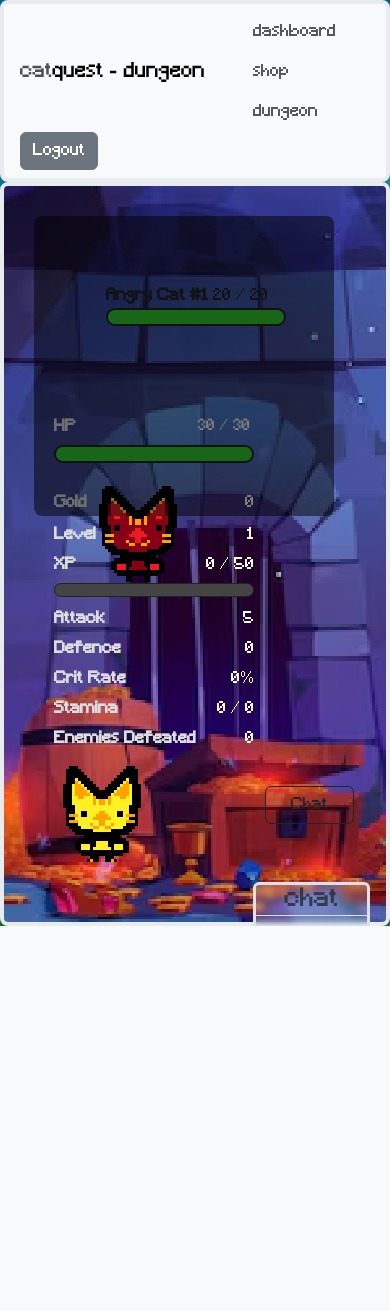
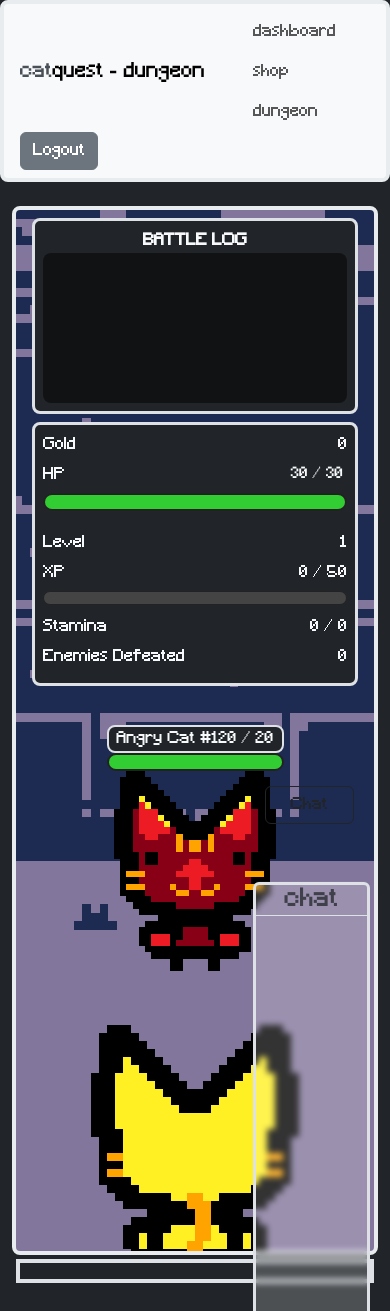
Before and after one commit to robertmoa/catquest, a Flask app: page /dungeon in a window 390 px wide. Before the commit the page ends 926 px from the top, so only its background shows below. Run offline with Flask 3, Linux system fonts and the light colour scheme; a user stored in the database is signed in; some libraries are stand-ins or nearby versions.

Commit message:
Changed dungeon html layout. More readable and responsive. Works on phone orientation too. Also removed some variables from being displayed on screen. As the user knows what they have equipped

```diff
--- a/static/css/dungeon.css
+++ b/static/css/dungeon.css
@@ -1,19 +1,20 @@
 #battle-area {
-  position: relative;
-  height: calc(100vh - 100px);
 
-  background-image: url('../images/rpgbg.avif');
+  background-image: url('../images/rpgbg.png');
   background-size: cover;
-  background-position: center;
+  background-position: bottom;
   background-repeat: no-repeat;
+}
+body{
+  background-image: none !important;
+  background-color: var(--bs-dark);
 }
 
 #player-unit {
-  position: absolute;
-  bottom: 50px;
-  left: 50px;
+  height: 256px;
+  overflow: hidden;
   display: flex;
-  flex-direction: column;
+  justify-content: center;
   align-items: flex-start;
 }
 
@@ -23,22 +24,24 @@
   order: -1;
 }
 
+#player-sprite-wrapper{
+  width: 256px;
+  height: auto;
+
+  transform: translateY(30px);
+}
 #player-sprite {
-  width: 96px;
+  width: 256px;
   height: auto;
   image-rendering: pixelated;
+
+
 }
 
-#battle-log {
-  position: absolute;
-  top: 30px;
-  left: 30px;
-  width: 300px;
-  z-index: 10;
-}
+
 
 .battle-log-messages {
-  height: 300px;
+  height: 150px;
   overflow-y: auto;
   background: rgba(0, 0, 0, 0.5);
   padding: 10px;
@@ -52,10 +55,8 @@
 }
 
 #enemy-sprite {
-  position: absolute;
-  top: 150px;
-  right: 100px;
-  width: 96px;
+
+  width: 200px;
   height: auto;
   image-rendering: pixelated;
 }
@@ -88,11 +89,10 @@
 }
 
 #player-actions {
-  margin-top: 10px;
+
   display: flex;
   flex-wrap: wrap;
   gap: 8px;
-  max-width: 320px;
 }
 
 .action-btn {
@@ -106,19 +106,7 @@
   box-shadow: 0 0 8px rgba(255, 215, 0, 0.6);
 }
 
-#enemy-unit {
-  position: absolute;
-  top: 150px;
-  right: 100px;
-}
 
-#enemy-hud {
-  position: absolute;
-  bottom: 100%;
-  right: 0;
-  width: 180px;
-  margin-bottom: 10px;
-}
 
 #player-stats {
   margin-top: 15px;
@@ -175,13 +163,19 @@
 
 @keyframes heal-pulse {
   0% {
-    filter: drop-shadow(0 0 0px rgba(60, 255, 0, 0.9));
-    transform: scale(1);
+      filter: none;
+  }
+
+  25% {
+      filter: hue-rotate(70deg) saturate(1.8) brightness(1.15);
+  }
+
+  50% {
+      filter: hue-rotate(90deg) saturate(2.2) brightness(1.25);
   }
 
   100% {
-    filter: drop-shadow(0 0 50px rgba(26, 255, 0, 0));
-    transform: scale(1);
+      filter: none;
   }
 }
 
@@ -190,5 +184,5 @@
   animation-iteration-count: 1;
 }
 .healpulse{
-  animation: heal-pulse 2s infinite;
+  animation: heal-pulse 1s ease-in-out;
 }
--- a/static/js/dungeon.js
+++ b/static/js/dungeon.js
@@ -729,7 +729,7 @@ function rebuildActionButtons() {
 
   actions.forEach((action, index) => {
     const btn = document.createElement("button");
-    btn.classList.add("btn", "btn-sm", "action-btn", getButtonClass(action));
+    btn.classList.add("btn", "action-btn", "flex-fill", getButtonClass(action));
     btn.dataset.actionId = action.id;
     btn.dataset.index = String(index);
     btn.type = "button";
--- a/templates/dungeon.html
+++ b/templates/dungeon.html
@@ -1,99 +1,161 @@
-<!DOCTYPE html>
 <html lang="en">
 <head>
     <meta charset="UTF-8">
     <meta name="viewport" content="width=device-width, initial-scale=1.0">
     <title>CatQuest - Dungeon</title>
+
     <link rel="stylesheet" href="{{ url_for('static', filename='css/main.css') }}">
     <link rel="stylesheet" href="{{ url_for('static', filename='css/dungeon.css') }}">
     <link rel="stylesheet" href="{{ url_for('static', filename='css/chat.css') }}">
 </head>
+
 <body>
+
 {% include 'navbar.html' %}
 
-    <div class="battle-page">
-        <main id="battle-area" class="border border-4 border-light-subtle rounded-3" aria-label="Dungeon battle area">
-            <section id="battle-log" aria-label="Battle log">
-                <div class="battle-log-messages" id="log-messages"></div>
+<div class="container-fluid py-4">
+
+    <main id="battle-area"
+          class="border border-4 border-light-subtle rounded-3 px-3 "
+          aria-label="Dungeon battle area">
+
+        <div class="row g-1">
+
+            <!-- ================= LEFT PANEL (LOG) ================= -->
+            <div class="col-lg-3 d-flex flex-column">
+
+                <section id="battle-log"
+                         aria-label="Battle log"
+                         class="border border-3 rounded-3 bg-dark text-light p-2 text-center my-2">
+                    <strong class=>BATTLE LOG</strong>
+                    <div class="battle-log-messages text-start" id="log-messages"></div>
+
                 </section>
-            <section id="player-unit" class="battle-unit" aria-label="Player">
                 <div id="player-hud-wrapper">
-                <div id="player-hud" class="unit-panel">
+
+                        <div id="player-hud" class="unit-panel border border-3 rounded-3 bg-dark text-light w-100 p-2">
                             <div class="stats-row">
-                        <span class="stat-label">HP</span>
-                        <span id="player-hp-text" class="stat-value">30 / 30</span>
+                                <span>Gold</span>
+                                <span id="player-gold">0</span>
                             </div>
-                    <div class="hp-bar-bg" aria-hidden="true">
+                            <div class="stats-row">
+                                <span>HP</span>
+                                <span id="player-hp-text">30 / 30</span>
+                            </div>
+
+                            <div class="hp-bar-bg">
                                 <div id="player-hp-fill" class="hp-bar-fill"></div>
                             </div>
-                    <div id="player-status-display" style="min-height: 20px; font-size: 0.8em; color: gold;"></div>
 
-                    <div class="stats-row" style="margin-top: 8px;">
-                        <span class="stat-label">Gold</span>
-                        <span id="player-gold" class="stat-value">0</span>
+                            <div id="player-status-display"
+                                 style="min-height: 20px; font-size: 0.8em; color: gold;">
                             </div>
 
-                    <div class="stats-row" style="margin-top: 8px;">
-                        <span class="stat-label">Level</span>
-                        <span id="player-level" class="stat-value">1</span>
+
+
+                            <div class="stats-row">
+                                <span>Level</span>
+                                <span id="player-level">1</span>
                             </div>
+
                             <div class="stats-row">
-                        <span class="stat-label">XP</span>
-                        <span id="player-xp" class="stat-value">0 / 50</span>
+                                <span>XP</span>
+                                <span id="player-xp">0 / 50</span>
                             </div>
-                    <div class="xp-bar-bg" aria-hidden="true">
+
+                            <div class="xp-bar-bg">
                                 <div id="player-xp-fill" class="xp-bar-fill"></div>
                             </div>
 
-                    <div class="stats-row" style="margin-top: 8px;">
-                        <span class="stat-label">Attack</span>
-                        <span id="player-attack" class="stat-value">5</span>
+
+
+                            <div class="stats-row" id="stamina-row">
+                                <span>Stamina</span>
+                                <span id="player-stamina">0 / 0</span>
                             </div>
+
                             <div class="stats-row">
-                        <span class="stat-label">Defence</span>
-                        <span id="player-defence" class="stat-value">0</span>
+                                <span>Enemies Defeated</span>
+                                <span id="enemy-count">0</span>
                             </div>
-                    <div class="stats-row" id="crit-row">
-                        <span class="stat-label">Crit Rate</span>
-                        <span id="player-crit" class="stat-value">0%</span>
+
                         </div>
-                    <div class="stats-row" id="stamina-row">
-                        <span class="stat-label">Stamina</span>
-                        <span id="player-stamina" class="stat-value">0 / 0</span>
+
                     </div>
-                    <div class="stats-row">
-                        <span class="stat-label">Enemies Defeated</span>
-                        <span id="enemy-count" class="stat-value">0</span>
+
+            </div>
+
+            <!-- ================= CENTER (BATTLE FIELD) ================= -->
+            <div class="col-lg-6 d-flex flex-column align-items-center justify-content-center gap-4 overflow-hidden">
+
+                <!-- ENEMY -->
+                <section id="enemy-unit"
+                         class="battle-unit d-flex flex-column align-items-center"
+                         aria-label="Enemy">
+
+                    <div id="enemy-hud" class="unit-panel">
+
+                        <div id="enemy-status-display"
+                             style="min-height: 20px; font-size: 0.8em; color: gold; text-align: center;">
+                        </div>
+
+                        <div class="d-flex bg-dark border border-2 rounded-3 text-light px-2">
+                            <span id="enemy-name">Angry Cat #1</span>
+                            <span id="enemy-hp-text">20 / 20</span>
+                        </div>
+
+                        <div class="hp-bar-bg">
+                            <div id="enemy-hp-fill" class="hp-bar-fill"></div>
+                        </div>
+
+                    </div>
+
+                    <img id="enemy-sprite"
+                         src="{{ url_for('static', filename='images/ecatsprite.png') }}"
+                         alt="Enemy cat sprite">
+
+
+                </section>
+
+                <!-- PLAYER -->
+                <section id="player-unit"
+                         class="battle-unit d-flex flex-column align-items-center mt-auto"
+                         aria-label="Player">
+                    <div id="player-sprite-wrapper">
+                        <img id="player-sprite"
+                         src="{{ url_for('static', filename='images/catsprite-n.png') }}"
+                         alt="Player cat sprite">
+                    </div>
+                </section>
+            </div>
+
+
+        </div>
+
+    </main>
+    <div class="row g-4 justify-content-center align-items-center border border-4 m-1 bg-dark">
+
+            <div id="player-actions" class="d-flex w-100 gap-2 m-2"
+                         class="unit-actions d-flex gap-2"
+                         aria-label="Action buttons">
                     </div>
     </div>
 
-                <img id="player-sprite" src="{{ url_for('static', filename='images/catsprite-s.png') }}" alt="Player cat sprite">
 
-                <div id="player-actions" class="unit-actions" aria-label="Action buttons">
-                    <!-- Buttons rendered dynamically by dungeon.js -->
-                </div>
-                </div>
-            </section>
-
-            <section id="enemy-unit" class="battle-unit" aria-label="Enemy">
-                <div id="enemy-hud" class="unit-panel">
-                    <div id="enemy-status-display" style="min-height: 20px; font-size: 0.8em; color: gold; text-align: center;"></div>
-                    <div class="hp-row">
-                        <span class="hp-label" id="enemy-name">Angry Cat #1</span>
-                        <span id="enemy-hp-text" class="hp-text">20 / 20</span>
-                    </div>
-                    <div class="hp-bar-bg" aria-hidden="true">
-                        <div id="enemy-hp-fill" class="hp-bar-fill"></div>
-                    </div>
-                </div>
-                <img id="enemy-sprite" src="{{ url_for('static', filename='images/ecatsprite.png') }}" alt="Enemy cat sprite">
-            </section>
-        </main>
 </div>
 
 <script src="https://cdnjs.cloudflare.com/ajax/libs/socket.io/4.0.1/socket.io.js"></script>
 <script src="{{ url_for('static', filename='js/connect.js') }}"></script>
 <script src="{{ url_for('static', filename='js/dungeon.js') }}"></script>
 <script src="{{ url_for('static', filename='js/chat.js') }}"></script>
+
 </body>
 </html>
+
+    <script src="https://cdn.jsdelivr.net/npm/bootstrap@5.3.3/dist/js/bootstrap.bundle.min.js"></script>
+    <script src="https://cdnjs.cloudflare.com/ajax/libs/socket.io/4.0.1/socket.io.js"></script>
+    <script src="{{ url_for('static', filename='js/connect.js') }}"></script>
+    <script src="{{ url_for('static', filename='js/dungeon.js') }}"></script>
+    <script src="{{ url_for('static', filename='js/chat.js') }}"></script>
+</body>
+</html>
```
Also changed, not shown: instance/app.db, static/images/rpgbg.avif, static/images/rpgbg.png (added), static/images/slash.gif (added). Lines whose indentation alone changed are shown as unchanged.
